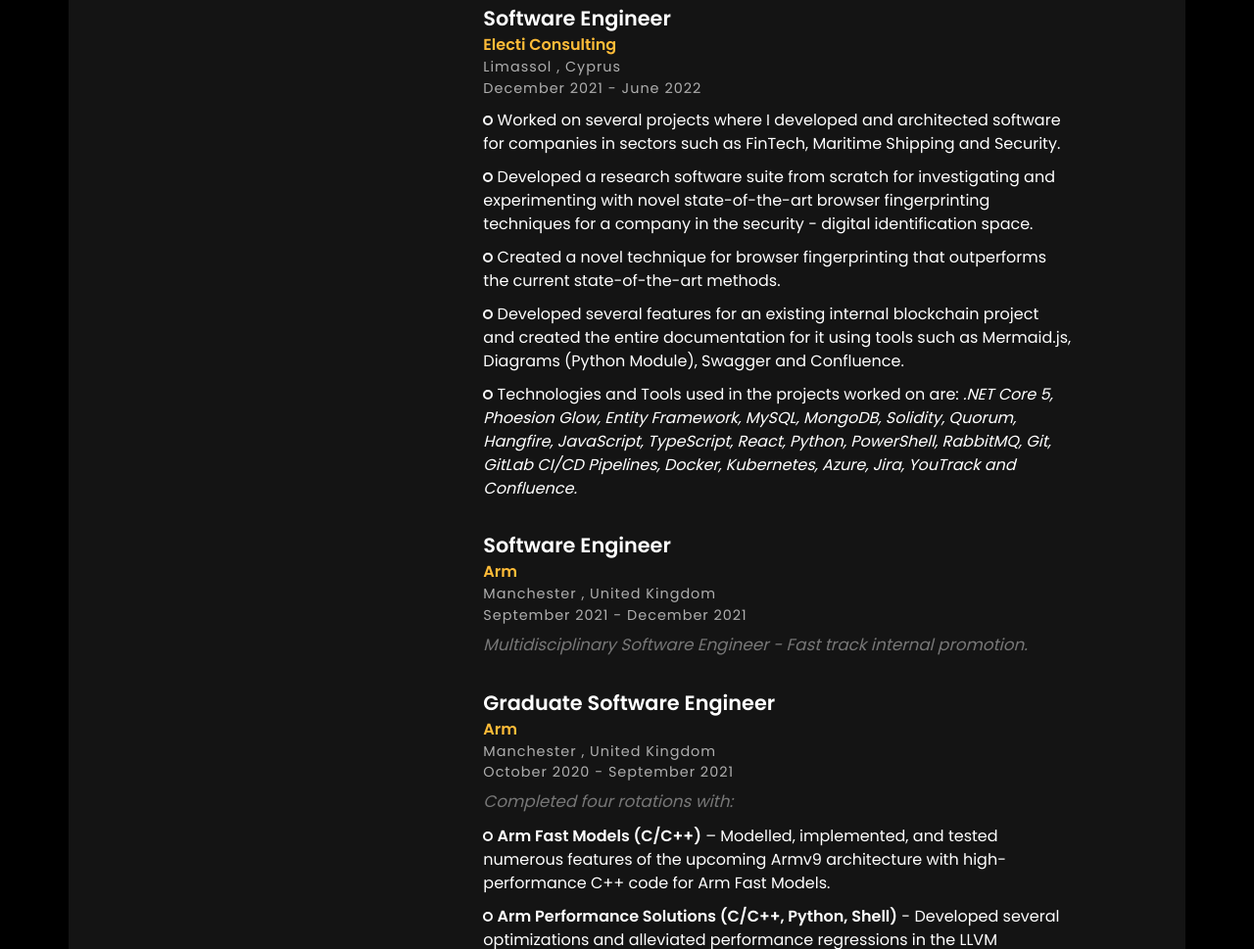
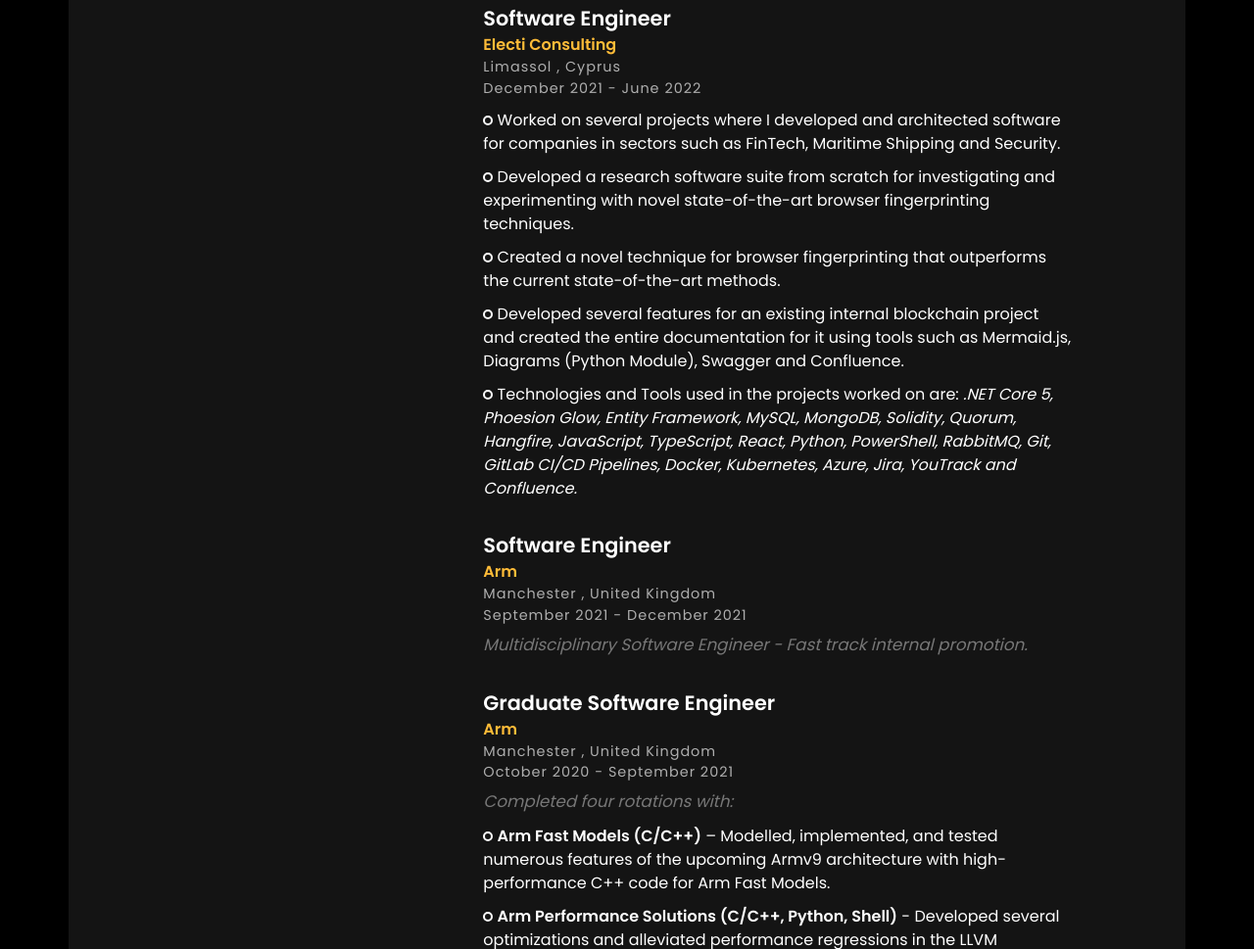
Before and after one commit to SteliosIoannou/steliosioannou.github.io, a plain HTML site: page index.html in a window 1280 px wide. Shown: the part 1928-2897 px from the top of the page at 98% size. Drawn offline with nearby package versions, Linux system fonts and the light colour scheme; files whose address does not match are found by name.

Commit message:
Minor Update to Job Description.

```diff
--- a/index.html
+++ b/index.html
@@ -381,7 +381,8 @@
                             Worked on several projects where I developed and architected software for companies in sectors such as FinTech, Maritime Shipping and Security.
                         </li>
                         <li style="color: white">
-                            Developed a research software suite from scratch for investigating and experimenting with novel state-of-the-art browser fingerprinting techniques for a company in the security - digital identification space.                         </li>
+                            Developed a research software suite from scratch for investigating and experimenting with novel state-of-the-art browser fingerprinting techniques.
+			</li>
                         <li style="color: white">
                             Created a novel technique for browser fingerprinting that outperforms the current state-of-the-art methods.
                         </li>
```
